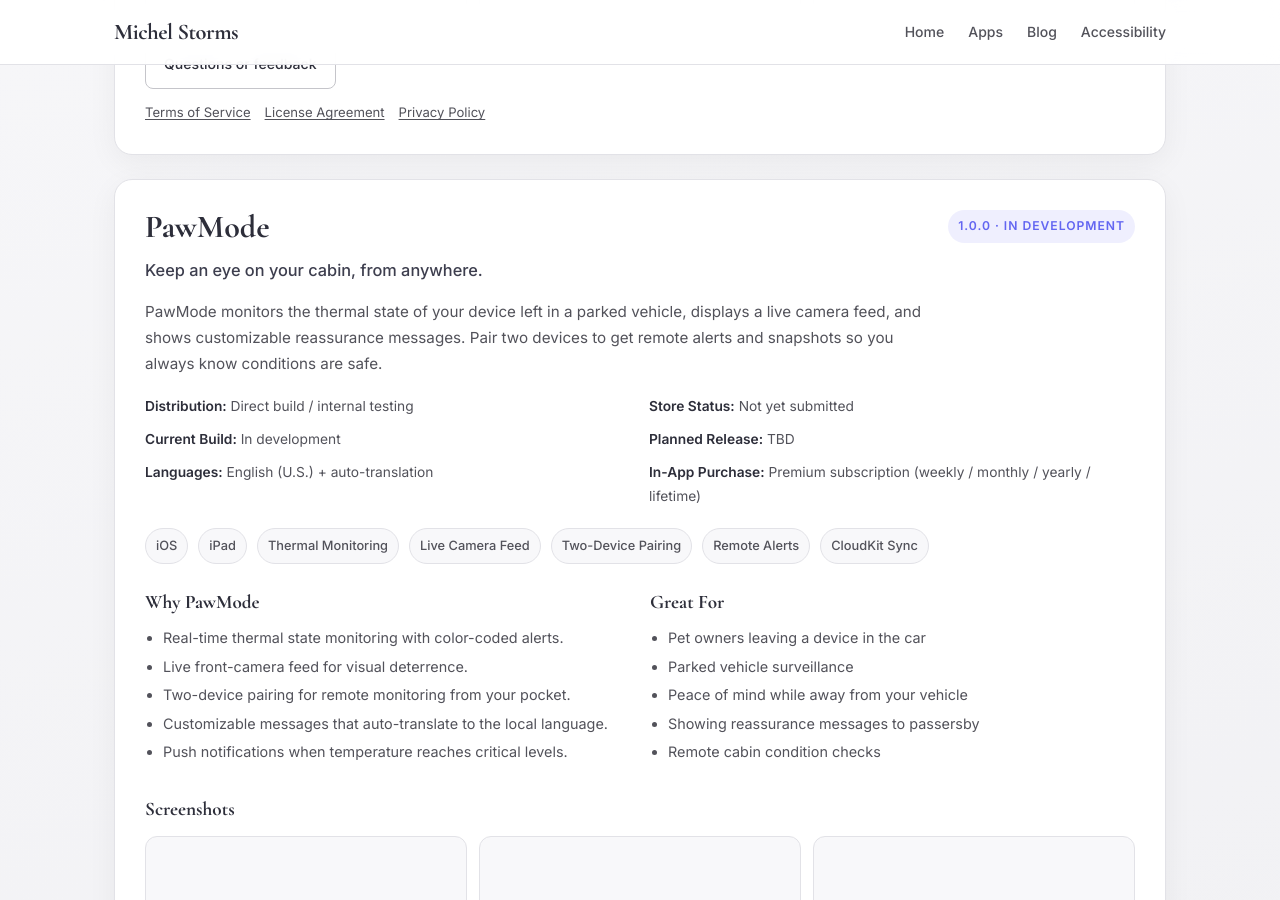
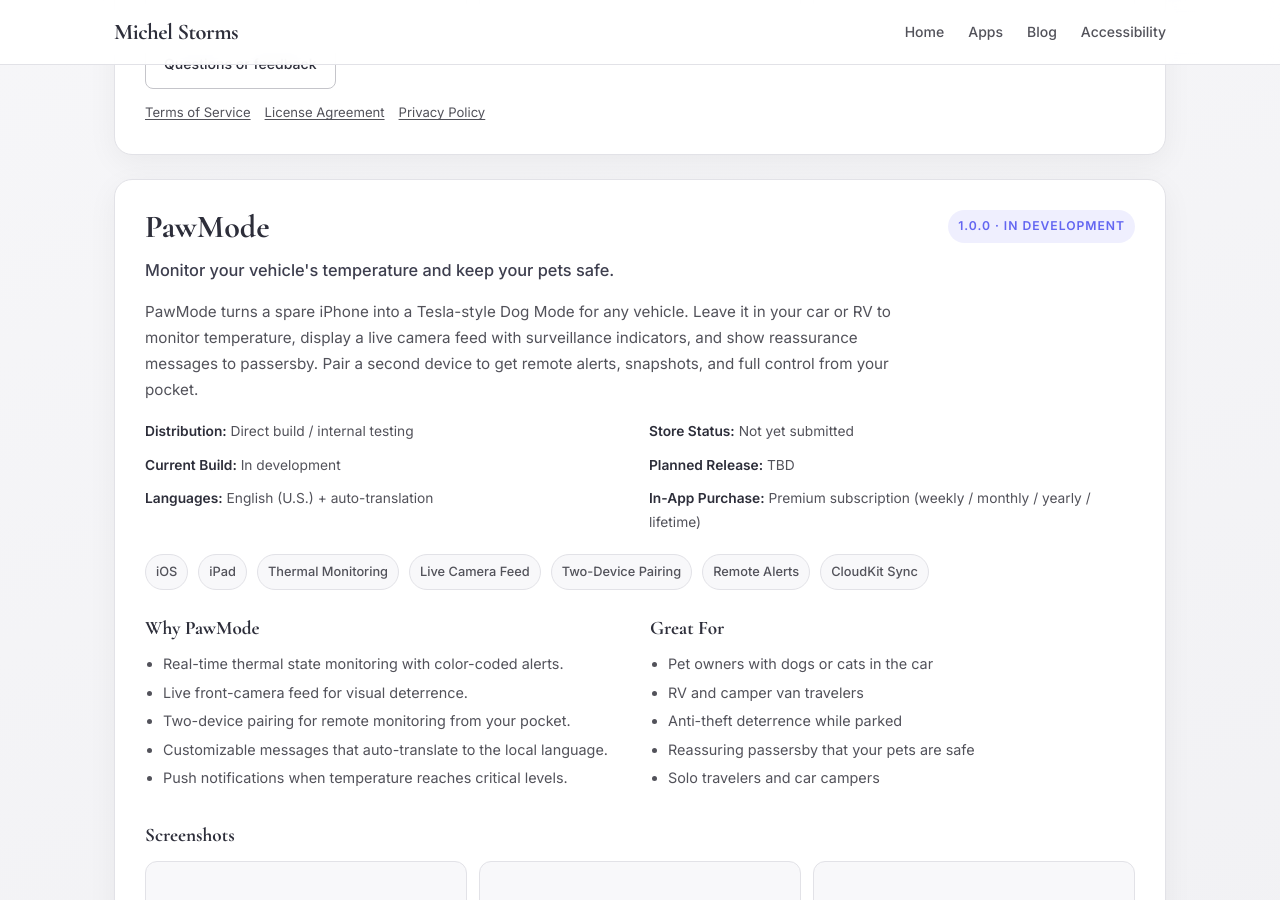
Before and after one commit to stormychel/michelstorms.github.io, a Jekyll site: the page apps.html, which Jekyll copies as it is, in a window 1280 px wide and 900 px high, scrolled down 3463 px. Built offline with Jekyll 4.4.1, drawn with Linux system fonts in a browser that asks for light colours.

Commit message:
Update PawMode copy — remove cabin language, focus on vehicles and pets

```diff
--- a/apps.html
+++ b/apps.html
@@ -570,8 +570,8 @@
           <h2 class="app-name">PawMode</h2>
           <span class="status-pill">1.0.0 · In Development</span>
         </div>
-        <p class="app-tagline">Keep an eye on your cabin, from anywhere.</p>
-        <p class="app-description">PawMode monitors the thermal state of your device left in a parked vehicle, displays a live camera feed, and shows customizable reassurance messages. Pair two devices to get remote alerts and snapshots so you always know conditions are safe.</p>
+        <p class="app-tagline">Monitor your vehicle's temperature and keep your pets safe.</p>
+        <p class="app-description">PawMode turns a spare iPhone into a Tesla-style Dog Mode for any vehicle. Leave it in your car or RV to monitor temperature, display a live camera feed with surveillance indicators, and show reassurance messages to passersby. Pair a second device to get remote alerts, snapshots, and full control from your pocket.</p>
         <div class="app-meta">
           <p><strong>Distribution:</strong> Direct build / internal testing</p>
           <p><strong>Store Status:</strong> Not yet submitted</p>
@@ -603,11 +603,11 @@
           <div>
             <h3>Great For</h3>
             <ul>
-              <li>Pet owners leaving a device in the car</li>
-              <li>Parked vehicle surveillance</li>
-              <li>Peace of mind while away from your vehicle</li>
-              <li>Showing reassurance messages to passersby</li>
-              <li>Remote cabin condition checks</li>
+              <li>Pet owners with dogs or cats in the car</li>
+              <li>RV and camper van travelers</li>
+              <li>Anti-theft deterrence while parked</li>
+              <li>Reassuring passersby that your pets are safe</li>
+              <li>Solo travelers and car campers</li>
             </ul>
           </div>
         </div>
--- a/pawmode/privacy/index.html
+++ b/pawmode/privacy/index.html
@@ -30,7 +30,7 @@
       <h2>1. Data We Process</h2>
       <ul>
         <li><strong>Device information:</strong> device identifier (vendor ID) and device name, used for two-device pairing and identification.</li>
-        <li><strong>Thermal and battery data:</strong> device thermal state, battery level, and charging status, used to monitor cabin conditions.</li>
+        <li><strong>Thermal and battery data:</strong> device thermal state, battery level, and charging status, used to monitor vehicle conditions.</li>
         <li><strong>Camera feed:</strong> the front-facing camera feed is displayed locally in Monitor mode and may be captured as snapshots when requested remotely. Video recordings are saved only to your device photo library.</li>
         <li><strong>Location data:</strong> approximate location is used solely for language auto-detection via reverse geocoding. No precise location is tracked or stored remotely.</li>
         <li><strong>CloudKit data:</strong> device pairing codes, thermal state, battery level, charging status, heartbeat timestamps, and display messages are synced between paired devices via Apple CloudKit.</li>
@@ -38,7 +38,7 @@
       </ul>
 
       <h2>2. How Data Is Used</h2>
-      <p>Data is used only to operate core app functionality: monitoring cabin thermal conditions, displaying reassurance messages, enabling two-device pairing and remote monitoring, and processing in-app subscriptions.</p>
+      <p>Data is used only to operate core app functionality: monitoring vehicle temperature, displaying reassurance messages, enabling two-device pairing and remote monitoring, and processing in-app subscriptions.</p>
 
       <h2>3. Data Sharing</h2>
       <p>We do not sell personal data. Device data is shared only between your own paired devices via Apple CloudKit. We do not share data with third parties for advertising.</p>
--- a/pawmode/terms/index.html
+++ b/pawmode/terms/index.html
@@ -32,7 +32,7 @@
       <p>PawMode uses device-based pairing via Apple CloudKit. No separate account creation is required. You are responsible for safeguarding the pairing code used to connect your devices.</p>
 
       <h2>2. Service Description</h2>
-      <p>PawMode monitors device thermal state and displays a live camera feed with customizable reassurance messages. It supports two-device pairing for remote monitoring of cabin conditions.</p>
+      <p>PawMode monitors device thermal state and displays a live camera feed with customizable reassurance messages. It supports two-device pairing for remote monitoring of vehicle conditions.</p>
 
       <h2>3. In-App Purchases</h2>
       <p>Premium features are available through auto-renewable subscriptions (weekly, monthly, yearly) or a one-time lifetime purchase, processed through Apple's App Store. Subscription management and cancellation are handled through your Apple ID settings.</p>
```
